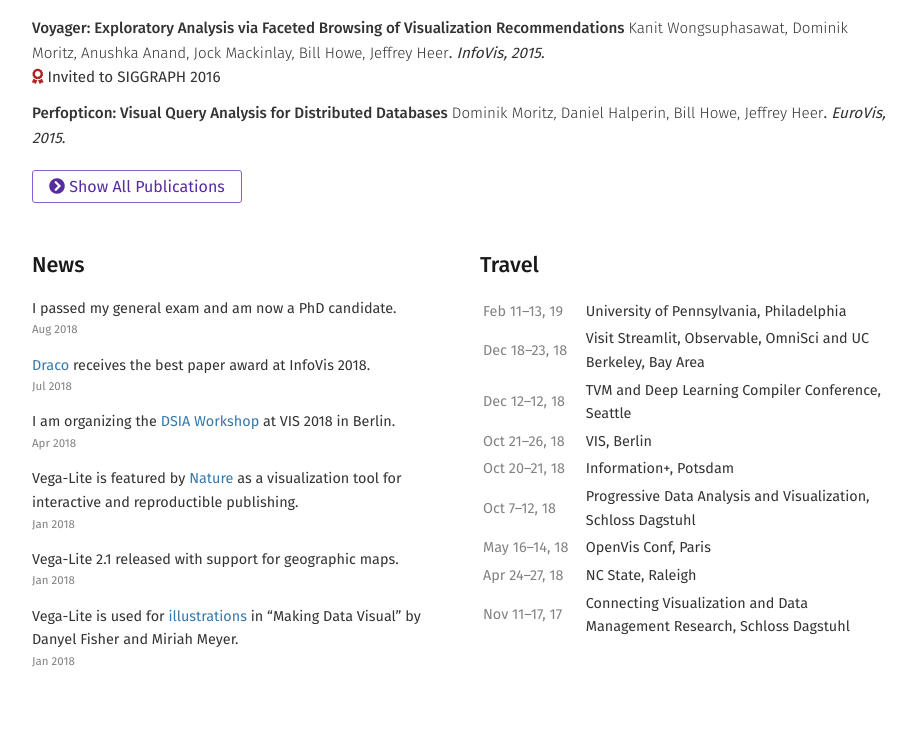
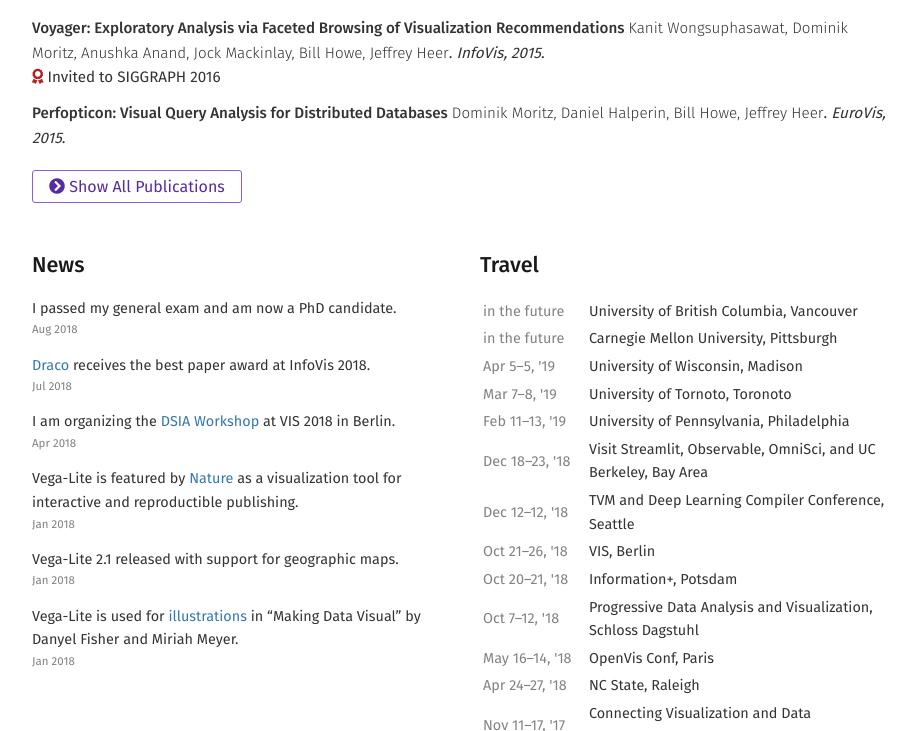
Before and after one commit to domoritz/domoritz.github.io, a Jekyll site: the page built from index.md, in a window 1280 px wide and 900 px high, scrolled down 1530 px, cut to the strip 0-731 px from the top of the window. Shown: the whole strip, without its empty margins (176-1092 px from the left). Built offline with Jekyll 4.4.1, drawn with Linux system fonts in a browser that asks for light colours; nearby versions of some CDN libraries.

Commit message:
Add future visits

```diff
--- a/_data/travel.yml
+++ b/_data/travel.yml
@@ -1,8 +1,20 @@
+- title: University of British Columbia
+  where: Vancouver
+- title: Carnegie Mellon University
+  where: Pittsburgh
+- title: University of Wisconsin
+  where: Madison
+  start: 2019-04-05
+  end: 2019-04-05
+- title: University of Tornoto
+  where: Toronoto
+  start: 2019-03-07
+  end: 2019-03-08
 - title: University of Pennsylvania
   where: Philadelphia
   start: 2019-02-11
   end: 2019-02-13
-- title: Visit Streamlit, Observable, OmniSci and UC Berkeley
+- title: Visit Streamlit, Observable, OmniSci, and UC Berkeley
   where: Bay Area
   start: 2018-12-18
   end: 2018-12-23
--- a/_includes/travel.html
+++ b/_includes/travel.html
@@ -3,10 +3,14 @@
 
 <tr>
   <td class="date">
-    {% if month_start == month_end %}
-      {{ travel.start | date: "%b %-d" }}–{{ travel.end | date: "%-d, %y" }}
+    {% if travel.start and travel.end %}
+      {% if month_start == month_end %}
+        {{ travel.start | date: "%b %-d" }}–{{ travel.end | date: "%-d, '%y" }}
+      {% else %}
+        {{ travel.start | date: "%b %-d" }}–{{ travel.end | date: "%%b -d, '%y" }}
+      {% endif %}
     {% else %}
-      {{ travel.start | date: "%b %-d" }}–{{ travel.end | date: "%%b -d, %y" }}
+      in the future
     {% endif %}
   </td>
   <td>
```
